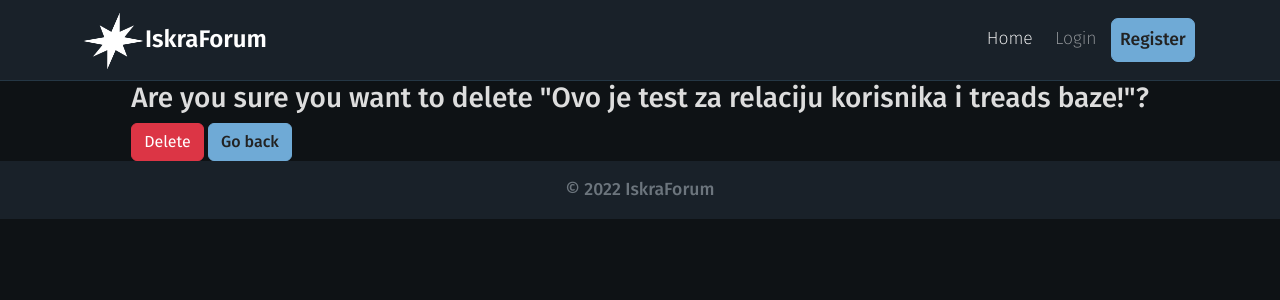
After one commit to LukaCafuka/IskraForum, a Django app: page /delete-thread/10/ in a window 1280 px wide. The commit adds this page. Shown: the top 300 px of the page. Run offline with Django 4.2, Linux system fonts and the light colour scheme; data comes from the database, SQL or seed files in the repository; both versions use the stored data as it was after the commit; some libraries are stand-ins or nearby versions.

Commit message:
Dodan gumb za brisanje thread-ova

```diff
--- a/gd_forum/base/templates/base/base.html
+++ b/gd_forum/base/templates/base/base.html
@@ -131,6 +131,13 @@
         </div>
       </nav>
     </header>
+    {% if messages %}
+      <ul class="messages">
+    {% for message in messages %}
+      <li{% if message.tags %} class="{{ message.tags }}"{% endif %}>{{ message }}</li>
+    {% endfor %}
+      </ul>
+{% endif %}
     {% block content %}
     {% endblock content %}
     <script src="{% static 'base/js/bootstrap.bundle.js' %}"></script>
--- /dev/null
+++ b/gd_forum/base/templates/base/delete.html
@@ -0,0 +1,25 @@
+{% extends 'base/base.html' %}
+
+{% block title %}Confirmation{% endblock title %}
+
+{% block css %}
+h3 {
+    color: #dddddd !important;
+}
+.delete-container {
+    display: flex !important;
+    justify-content: center !important;
+    align-items: center !important;
+}
+{% endblock css %}
+
+{% block content %}
+<div class="container delete-container">
+    <form action="" method="POST">
+        {% csrf_token %}
+        <h3>Are you sure you want to delete "{{obj}}"?</h3>
+        <input type="submit" class="btn btn-danger" value="Delete">
+        <a href="{{request.META.HTTP_REFERER}}" class="btn btn-primary">Go back</a>
+    </form>
+</div>
+{% endblock content %}
--- a/gd_forum/base/templates/base/thread.html
+++ b/gd_forum/base/templates/base/thread.html
@@ -17,5 +17,6 @@
     <p>{{thread.description}}</p>
     <h6>{{ thread.created|date:'d.m.Y H:i' }}</h6>
     <h6>{{ thread.uploader.username }}</h6>
+    <a href="{% url 'delete-thread' thread.id %}" class="btn btn-danger">Delete</a>
 </div>
 {% endblock content %}
--- a/gd_forum/base/urls.py
+++ b/gd_forum/base/urls.py
@@ -7,5 +7,6 @@ urlpatterns = [
     path('logout/', views.logout_user, name="logout"),
     path('thread/<str:pk>/', views.thread, name="thread"),
     path('user/<str:name>/', views.user_view, name="user_view"),
-    path('create-thread/', views.create_thread, name="create-thread")
+    path('create-thread/', views.create_thread, name="create-thread"),
+    path('delete-thread/<str:pk>/', views.delete_thread, name="delete-thread"),
 ]
--- a/gd_forum/base/views.py
+++ b/gd_forum/base/views.py
@@ -67,3 +67,10 @@ def create_thread(request):
 
     }
     return render(request, 'base/thread_form.html', context)
+
+def delete_thread(request, pk):
+    thread = Thread.objects.get(id=pk)
+    if request.method == "POST":
+        thread.delete()
+        return redirect ( 'home' )
+    return render(request, 'base/delete.html', {'obj': thread})
```
Also changed, not shown: gd_forum/db.sqlite3.
